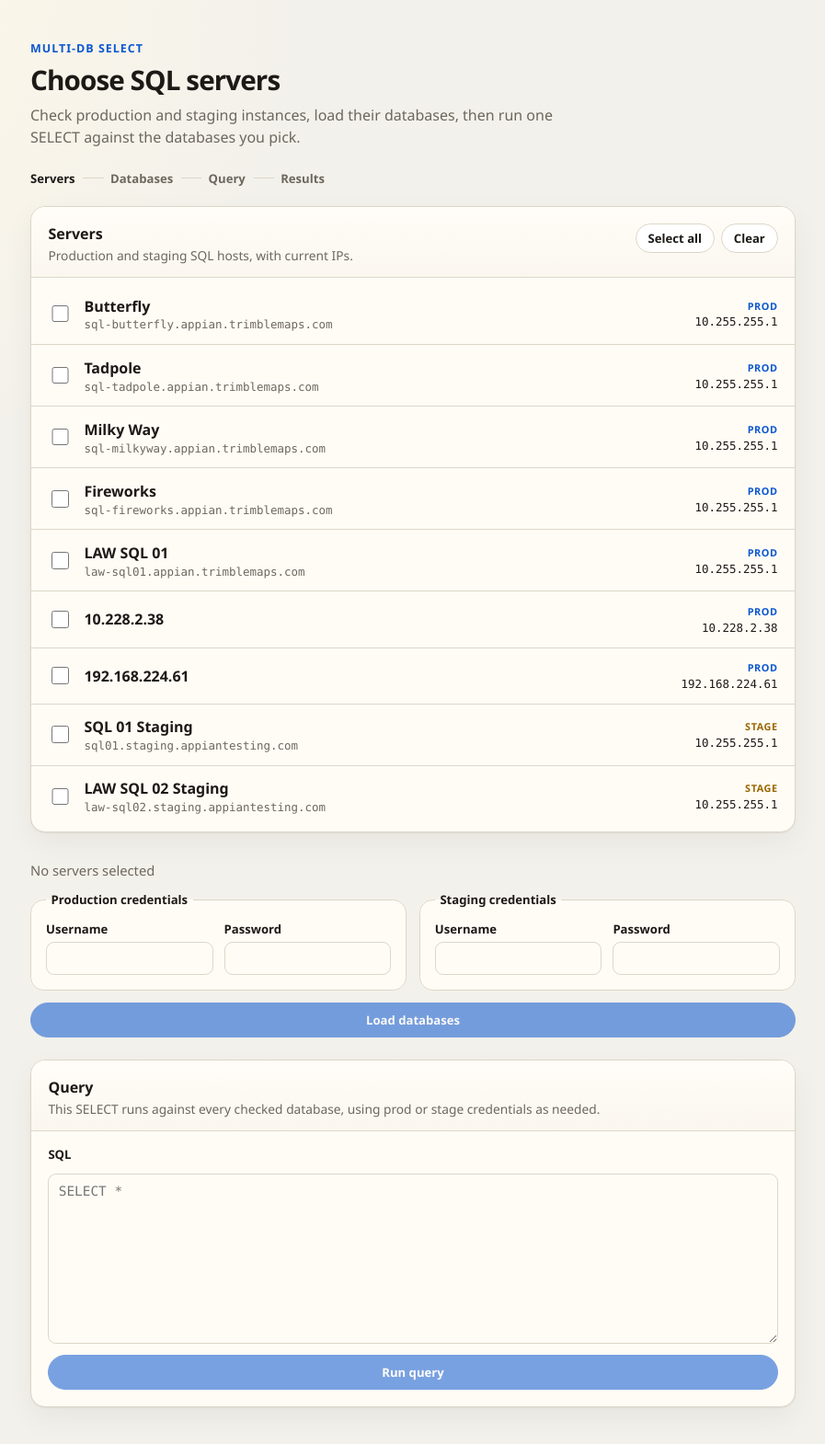
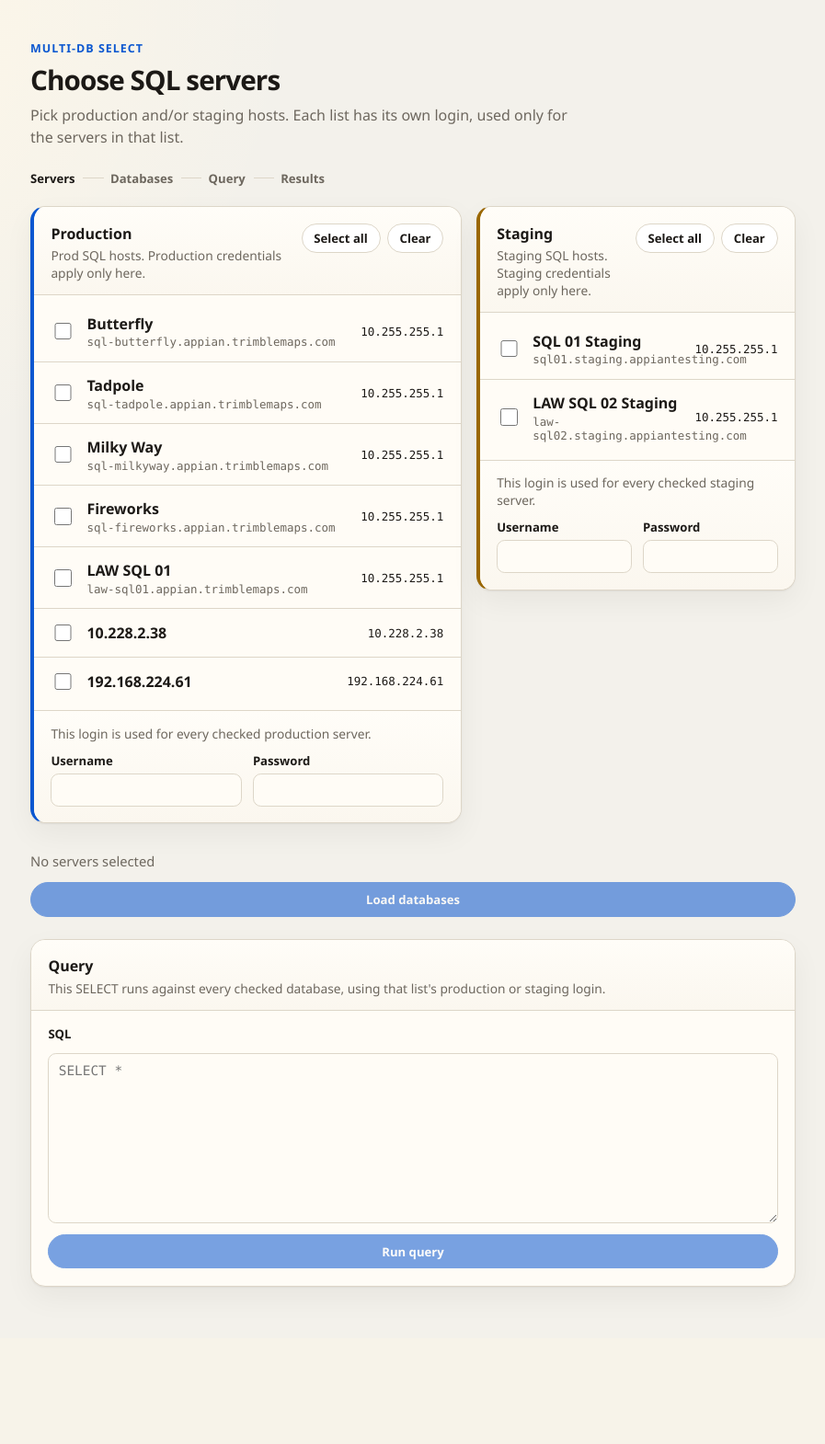
Before and after one commit to gdwallace/Mutli_DB_Select, a Flask app: page / in a window 1280 px wide. Shown: the top 1570 px of the page at 92% size, without its empty margins (191-1088 px from the left). After the commit the page ends 1403 px from the top, so only its background shows below. Run offline with Flask 3, Linux system fonts and the light colour scheme.

Commit message:
Split production and staging into separate server lists.
Each environment has its own checkboxes and login fields so production
credentials apply only to prod hosts and staging credentials only to stage.

Co-authored-by: gdwallace <gdwallace@users.noreply.github.com>

```diff
--- a/app.py
+++ b/app.py
@@ -30,7 +30,21 @@ app = Flask(__name__)
 
 
 def load_server_catalog() -> list[dict]:
-    return json.loads(SERVERS_PATH.read_text(encoding="utf-8"))
+    raw = json.loads(SERVERS_PATH.read_text(encoding="utf-8"))
+    if isinstance(raw, dict):
+        servers = []
+        for env in ENVIRONMENTS:
+            for server in raw.get(env) or []:
+                servers.append({**server, "environment": env})
+        return servers
+    return raw
+
+
+def servers_by_environment() -> dict[str, list[dict]]:
+    grouped = {env: [] for env in ENVIRONMENTS}
+    for server in servers_with_addresses():
+        grouped[server["environment"]].append(server)
+    return grouped
 
 
 @lru_cache(maxsize=32)
@@ -123,8 +137,7 @@ def _error_response(message: str, status: int = 400):
 
 @app.get("/")
 def index():
-    servers = servers_with_addresses()
-    return render_template("index.html", servers=servers)
+    return render_template("index.html", servers_by_env=servers_by_environment())
 
 
 @app.get("/api/servers")
--- a/static/app.js
+++ b/static/app.js
@@ -4,8 +4,6 @@ const QUERY_STORAGE_KEY = "multiDbSelect.query";
 
 const checkboxes = [...document.querySelectorAll('input[name="servers"]')];
 const summary = document.getElementById("selection-summary");
-const selectAllButton = document.getElementById("select-all");
-const clearAllButton = document.getElementById("clear-all");
 const credentialsForm = document.getElementById("credentials-form");
 const prodUsernameInput = document.getElementById("prod-username");
 const prodPasswordInput = document.getElementById("prod-password");
@@ -56,17 +54,33 @@ function credentialPayload() {
   return credentials;
 }
 
+function envCheckboxes(env) {
+  return checkboxes.filter((box) => box.dataset.environment === env);
+}
+
+function envCount(env) {
+  const boxes = envCheckboxes(env);
+  return {
+    selected: boxes.filter((box) => box.checked).length,
+    total: boxes.length,
+  };
+}
+
 function updateSummary() {
-  const count = selectedIds().length;
-  const total = checkboxes.length;
+  const prod = envCount("prod");
+  const stage = envCount("stage");
+  const count = prod.selected + stage.selected;
+  const parts = [];
+  if (prod.selected) {
+    parts.push(`${prod.selected} of ${prod.total} production`);
+  }
+  if (stage.selected) {
+    parts.push(`${stage.selected} of ${stage.total} staging`);
+  }
 
-  if (count === 0) {
-    summary.textContent = "No servers selected";
-  } else if (count === 1) {
-    summary.textContent = `1 of ${total} servers selected`;
-  } else {
-    summary.textContent = `${count} of ${total} servers selected`;
-  }
+  summary.textContent = parts.length
+    ? `${parts.join(", ")} selected`
+    : "No servers selected";
 
   loadButton.disabled = count === 0 || loadButton.dataset.loading === "true";
   updateRunState();
@@ -142,8 +156,8 @@ function restoreQuery() {
   }
 }
 
-function setAll(checked) {
-  checkboxes.forEach((box) => {
+function setEnvAll(env, checked) {
+  envCheckboxes(env).forEach((box) => {
     box.checked = checked;
   });
   persistSelection();
@@ -183,7 +197,22 @@ function renderDatabaseResults(results) {
   databasePanel.hidden = false;
   setCurrentStep("databases");
 
+  const grouped = { prod: [], stage: [] };
   for (const result of results) {
+    const env = result.environment === "stage" ? "stage" : "prod";
+    grouped[env].push(result);
+  }
+
+  for (const env of ["prod", "stage"]) {
+    if (!grouped[env].length) {
+      continue;
+    }
+    const label = document.createElement("li");
+    label.className = `env-label is-${env}`;
+    label.textContent = env === "stage" ? "Staging" : "Production";
+    databaseList.append(label);
+
+    for (const result of grouped[env]) {
       const group = document.createElement("li");
       group.className = "db-group";
 
@@ -191,19 +220,13 @@ function renderDatabaseResults(results) {
       heading.className = "db-group-head";
       const title = document.createElement("h3");
       title.textContent = result.name;
-    const meta = document.createElement("span");
-    meta.className = "server-meta";
-    const env = document.createElement("span");
-    env.className = `env-pill is-${result.environment || "prod"}`;
-    env.textContent = environmentLabel(result.environment);
-    meta.append(env);
+      heading.append(title);
       if (result.ip) {
         const ip = document.createElement("span");
         ip.className = "server-ip";
         ip.textContent = result.ip;
-      meta.append(ip);
+        heading.append(ip);
       }
-    heading.append(title, meta);
       group.append(heading);
 
       if (!result.ok) {
@@ -219,13 +242,14 @@ function renderDatabaseResults(results) {
       dbs.className = "db-rows";
       for (const database of result.databases) {
         const item = document.createElement("li");
-      const label = document.createElement("label");
-      label.className = "server-row db-row";
+        const rowLabel = document.createElement("label");
+        rowLabel.className = "server-row db-row";
         const input = document.createElement("input");
         input.type = "checkbox";
         input.name = "databases";
         input.value = database.name;
         input.dataset.serverId = result.id;
+        input.dataset.environment = env;
         input.addEventListener("change", () => {
           persistDatabaseSelection();
           updateDatabaseSummary();
@@ -242,12 +266,13 @@ function renderDatabaseResults(results) {
           tag.textContent = "system";
           copy.append(tag);
         }
-      label.append(input, copy);
-      item.append(label);
+        rowLabel.append(input, copy);
+        item.append(rowLabel);
         dbs.append(item);
       }
       group.append(dbs);
       databaseList.append(group);
+    }
   }
 
   restoreDatabaseSelection();
@@ -441,10 +466,13 @@ checkboxes.forEach((box) => {
   });
 });
 
-selectAllButton.addEventListener("click", () => setAll(true));
-clearAllButton.addEventListener("click", () => setAll(false));
 selectAllDatabasesButton.addEventListener("click", () => setAllDatabases(true));
 clearAllDatabasesButton.addEventListener("click", () => setAllDatabases(false));
+document.querySelectorAll("[data-select-env]").forEach((button) => {
+  button.addEventListener("click", () => {
+    setEnvAll(button.dataset.selectEnv, button.dataset.checked !== "false");
+  });
+});
 credentialsForm.addEventListener("submit", loadDatabases);
 queryInput.addEventListener("input", () => {
   persistQuery();
--- a/static/styles.css
+++ b/static/styles.css
@@ -175,6 +175,47 @@ code {
   background: #0948ad;
 }
 
+.env-columns {
+  display: grid;
+  grid-template-columns: 1.35fr 1fr;
+  gap: 1rem;
+  align-items: start;
+}
+
+.env-panel.is-prod {
+  border-left: 4px solid var(--accent);
+}
+
+.env-panel.is-stage {
+  border-left: 4px solid #9a6700;
+}
+
+.env-credentials {
+  padding: 0.9rem 1.15rem 1.1rem;
+  border-top: 1px solid var(--line);
+  background: linear-gradient(180deg, #fffdf8, #fbf7ef);
+}
+
+.env-credentials .panel-copy {
+  margin: 0 0 0.7rem;
+}
+
+.env-label {
+  padding: 0.7rem 1.15rem 0.2rem;
+  font-size: 0.72rem;
+  font-weight: 750;
+  letter-spacing: 0.06em;
+  text-transform: uppercase;
+}
+
+.env-label.is-prod {
+  color: var(--accent);
+}
+
+.env-label.is-stage {
+  color: #9a6700;
+}
+
 .server-list,
 .database-list,
 .db-rows {
@@ -272,26 +313,6 @@ code {
   display: grid;
   gap: 0.85rem;
   margin: 1rem 0 1.5rem;
-}
-
-.credential-sets {
-  display: grid;
-  grid-template-columns: 1fr 1fr;
-  gap: 0.85rem;
-}
-
-.credential-sets fieldset {
-  margin: 0;
-  border: 1px solid var(--line);
-  border-radius: 0.9rem;
-  background: var(--surface);
-  padding: 0.85rem 1rem 1rem;
-}
-
-.credential-sets legend {
-  padding: 0 0.35rem;
-  font-size: 0.82rem;
-  font-weight: 700;
 }
 
 .credential-fields {
@@ -433,19 +454,14 @@ th {
   .panel-head,
   .server-row,
   .credential-fields,
-  .credential-sets {
-    grid-template-columns: auto 1fr;
+  .env-columns {
+    grid-template-columns: 1fr;
   }
 
   .panel-head,
   .credential-fields,
-  .credential-sets {
+  .env-columns {
     display: grid;
-  }
-
-  .credential-fields,
-  .credential-sets {
-    grid-template-columns: 1fr;
   }
 
   .server-meta,
--- a/templates/index.html
+++ b/templates/index.html
@@ -13,8 +13,8 @@
         <p class="eyebrow">Multi-DB Select</p>
         <h1>Choose SQL servers</h1>
         <p class="lede">
-          Check production and staging instances, load their databases, then run
-          one SELECT against the databases you pick.
+          Pick production and/or staging hosts. Each list has its own login,
+          used only for the servers in that list.
         </p>
       </header>
 
@@ -25,19 +25,18 @@
         <li data-step="results">Results</li>
       </ol>
 
-      <section class="panel" aria-labelledby="servers-heading">
+      {% macro env_panel(env, title, copy, servers) %}
+      <section class="panel env-panel is-{{ env }}" aria-labelledby="{{ env }}-heading">
         <div class="panel-head">
           <div>
-            <h2 id="servers-heading">Servers</h2>
-            <p class="panel-copy">Production and staging SQL hosts, with current IPs.</p>
+            <h2 id="{{ env }}-heading">{{ title }}</h2>
+            <p class="panel-copy">{{ copy }}</p>
           </div>
           <div class="panel-actions">
-            <button type="button" class="btn" id="select-all">Select all</button>
-            <button type="button" class="btn" id="clear-all">Clear</button>
+            <button type="button" class="btn" data-select-env="{{ env }}" data-checked="true">Select all</button>
+            <button type="button" class="btn" data-select-env="{{ env }}" data-checked="false">Clear</button>
           </div>
         </div>
-
-        <form id="server-form">
         <ul class="server-list">
           {% for server in servers %}
           <li>
@@ -48,7 +47,7 @@
                 value="{{ server.id }}"
                 data-host="{{ server.host }}"
                 data-ip="{{ server.ip }}"
-                  data-environment="{{ server.environment }}"
+                data-environment="{{ env }}"
               />
               <span class="server-copy">
                 <span class="server-name">{{ server.name }}</span>
@@ -56,51 +55,36 @@
                 <span class="server-host">{{ server.host }}</span>
                 {% endif %}
               </span>
-                <span class="server-meta">
-                  <span class="env-pill is-{{ server.environment }}">
-                    {{ "Prod" if server.environment == "prod" else "Stage" }}
-                  </span>
               <span class="server-ip">{{ server.ip }}</span>
-                </span>
             </label>
           </li>
           {% endfor %}
         </ul>
-        </form>
+        <div class="env-credentials">
+          <p class="panel-copy">This login is used for every checked {{ title|lower }} server.</p>
+          <div class="credential-fields">
+            <label>
+              Username
+              <input id="{{ env }}-username" name="{{ env }}_username" type="text" autocomplete="username" />
+            </label>
+            <label>
+              Password
+              <input id="{{ env }}-password" name="{{ env }}_password" type="password" autocomplete="current-password" />
+            </label>
+          </div>
+        </div>
       </section>
+      {% endmacro %}
+
+      <div class="env-columns">
+        {{ env_panel("prod", "Production", "Prod SQL hosts. Production credentials apply only here.", servers_by_env.prod) }}
+        {{ env_panel("stage", "Staging", "Staging SQL hosts. Staging credentials apply only here.", servers_by_env.stage) }}
+      </div>
 
       <form class="credentials" id="credentials-form">
         <p class="status" id="selection-summary" aria-live="polite">
           No servers selected
         </p>
-        <div class="credential-sets">
-          <fieldset>
-            <legend>Production credentials</legend>
-            <div class="credential-fields">
-              <label>
-                Username
-                <input id="prod-username" name="prod_username" type="text" autocomplete="username" />
-              </label>
-              <label>
-                Password
-                <input id="prod-password" name="prod_password" type="password" autocomplete="current-password" />
-              </label>
-            </div>
-          </fieldset>
-          <fieldset>
-            <legend>Staging credentials</legend>
-            <div class="credential-fields">
-              <label>
-                Username
-                <input id="stage-username" name="stage_username" type="text" autocomplete="username" />
-              </label>
-              <label>
-                Password
-                <input id="stage-password" name="stage_password" type="password" autocomplete="current-password" />
-              </label>
-            </div>
-          </fieldset>
-        </div>
         <button type="submit" class="btn btn-primary" id="load-databases" disabled>
           Load databases
         </button>
@@ -126,7 +110,7 @@
         <div class="panel-head">
           <div>
             <h2 id="query-heading">Query</h2>
-            <p class="panel-copy">This SELECT runs against every checked database, using prod or stage credentials as needed.</p>
+            <p class="panel-copy">This SELECT runs against every checked database, using that list's production or staging login.</p>
           </div>
         </div>
         <div class="query-body">
```
Also changed, not shown: servers.json (+15 -20 lines), tests/test_app.py (+22 -2 lines), README.md. Lines whose indentation alone changed are shown as unchanged.
